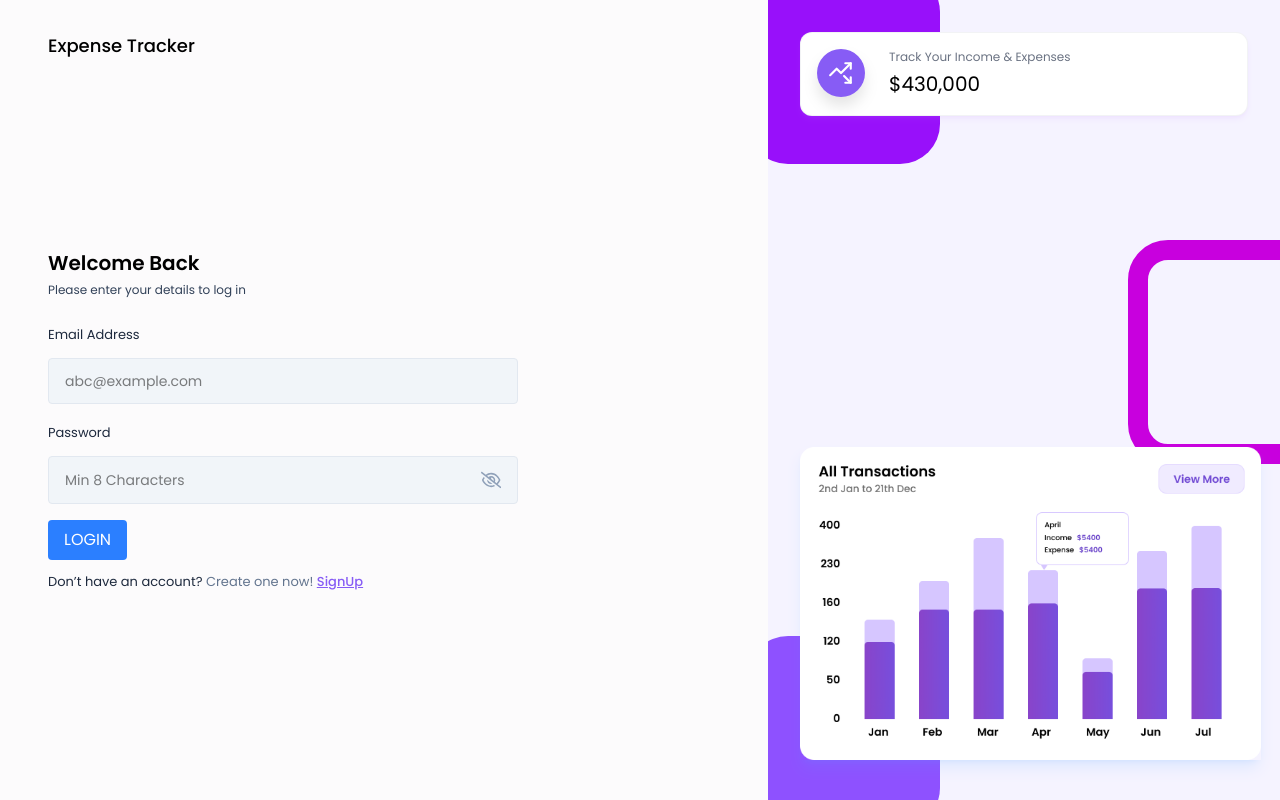
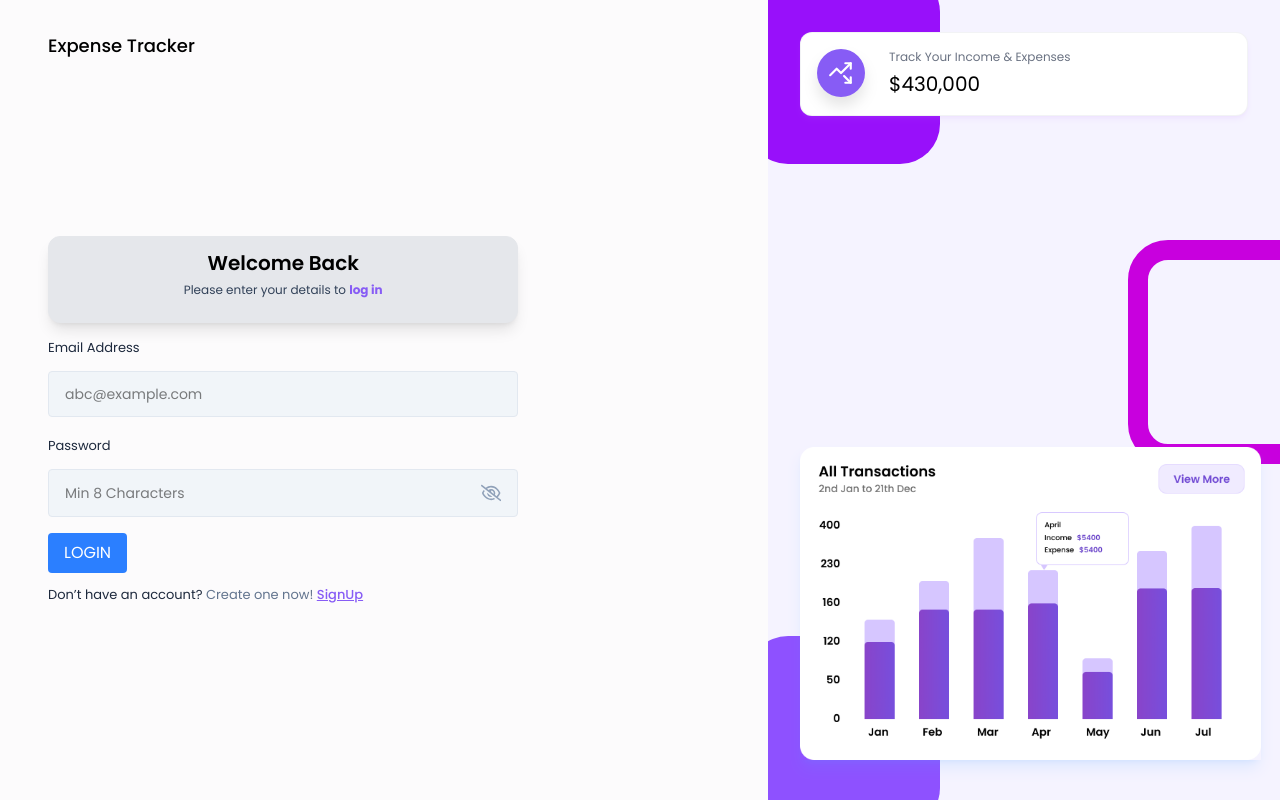
Before and after one commit to faysalcsecu/Web-Engg, a React (Vite) app in the folder frontend/: page /login in a window 1280 px wide. Built offline with nearby package versions, Linux system fonts and the light colour scheme; no server answers.

Commit message:
login-signin page design change

```diff
--- a/frontend/src/components/Dashboard/SavingsCard.jsx
+++ b/frontend/src/components/Dashboard/SavingsCard.jsx
@@ -1,4 +1,4 @@
-import React from "react";
+
 import { FaPiggyBank } from "react-icons/fa";
 import { addThousandsSeparator } from "../../utils/helper";
 
--- a/frontend/src/pages/Auth/LoginForm.jsx
+++ b/frontend/src/pages/Auth/LoginForm.jsx
@@ -55,17 +55,20 @@ const LoginForm = () => {
 
   return (
     <AuthLayout>
-      <div className="lg:w-[70%] h-3/4 md:h-full flex flex-col justify-center">
-        <h3 className="text-xl font-semibold text-black">Welcome Back</h3>
-        <p className="text-xs text-slate-700 mt-[5px] mb-6">
-          Please enter your details to log in
-        </p>
+      <div className="lg:w-[70%] h-3/4 md:h-full flex flex-col justify-center ">
+        <div className="bg-gray-200 border border-gray-200 rounded-xl shadow-lg px-6 pt-3 text-center mb-3">
+          <h3 className="text-xl font-semibold text-black">Welcome Back</h3>
+          <p className="text-xs text-slate-700 mt-[5px] mb-6">
+            Please enter your details to{" "}
+            <span className="font-bold text-primary">log in</span>
+          </p>
+        </div>
 
         <form onSubmit={handleLogin}>
           <Input
             value={email}
             onChange={({ target }) => setEmail(target.value)}
-            label="Email Address"
+            label="Email Address "
             placeholder="abc@example.com"
             type="text"
           />
@@ -80,7 +83,10 @@ const LoginForm = () => {
 
           {error && <p className="text-red-500 text-xs pb-2.5">{error}</p>}
 
-          <button type="submit" className="bg-blue-500 text-white px-4 py-2 rounded">
+          <button
+            type="submit"
+            className="bg-blue-500 text-white px-4 py-2 rounded"
+          >
             LOGIN
           </button>
 
--- a/frontend/src/pages/Auth/SignUpForm.jsx
+++ b/frontend/src/pages/Auth/SignUpForm.jsx
@@ -77,10 +77,12 @@ const SignUpForm = () => {
   return (
     <AuthLayout>
       <div className="lg:w-[100%] h-auto md:h-full mt-10 md:mt-0 flex flex-col justify-center">
+         <div className="bg-gray-200 border border-gray-200 rounded-xl shadow-lg px-6 pt-3 text-center mb-3">
         <h3 className="text-xl font-semibold text-black">Create an Account</h3>
         <p className="text-xs text-slate-700 mt-[5px] mb-6">
           Join us today by entering your details below.
         </p>
+        </div>
 
         <form onSubmit={handleSignUp}>
           <ProfilePhotoSelector image={profilePic} setImage={setProfilePic} />
```
Also changed, not shown: frontend/src/pages/Dashboard/Report.jsx (deleted, +0 -129 lines), frontend/src/assets/images/HUB.png (deleted).
